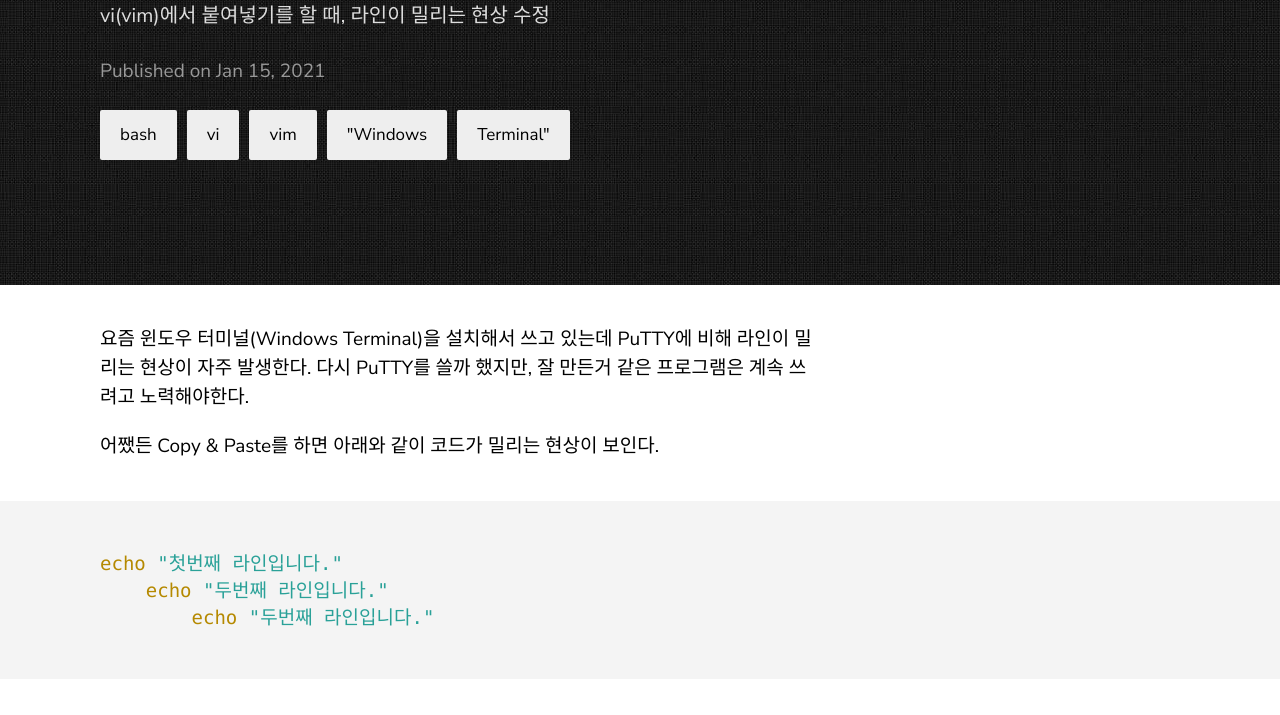
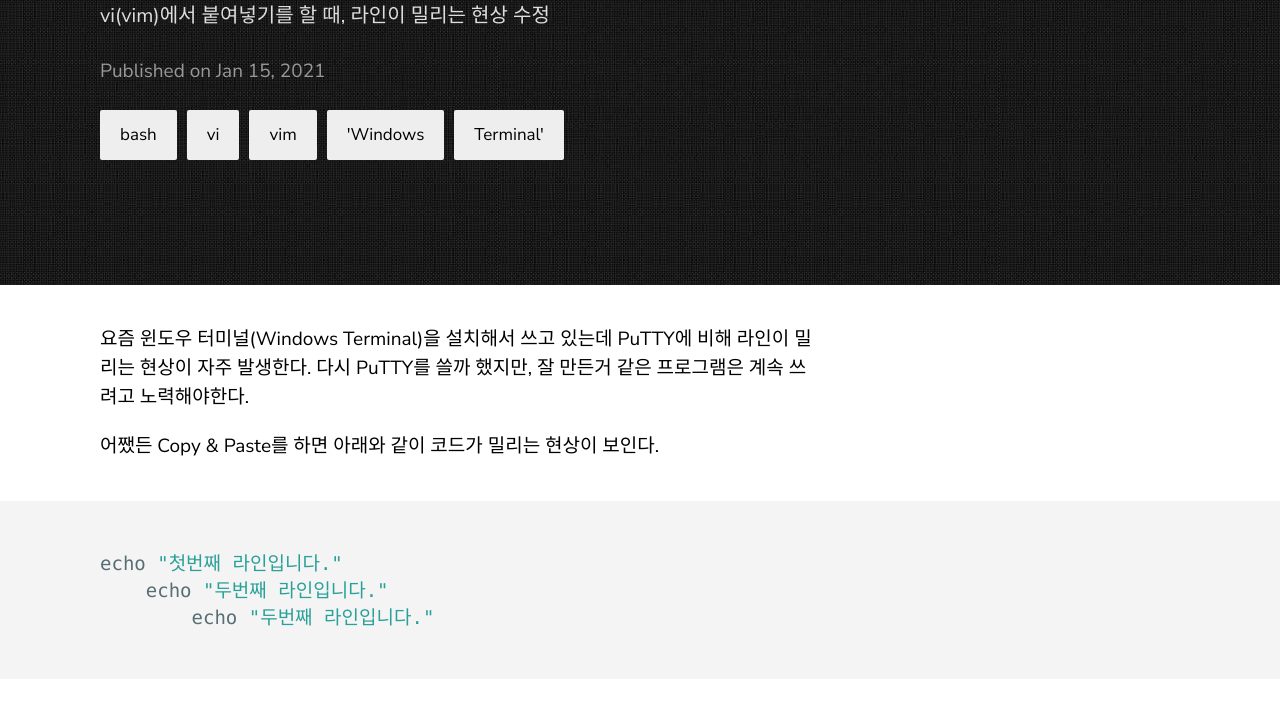
Before and after one commit to zdevowl/zdevowl.github.io, a Jekyll site: the page built from _posts/2021-01-15-vim-paste.md, in a window 1280 px wide. Shown: the part 244-959 px from the top of the page. Built offline with Jekyll 4.4.1, drawn with Linux system fonts in a browser that asks for light colours.

Commit message:
Update 2021-01-15-vim-paste.md

````diff
--- a/_posts/2021-01-15-vim-paste.md
+++ b/_posts/2021-01-15-vim-paste.md
@@ -3,13 +3,13 @@ layout: post
 title:  "vi에 붙여넣기시 라인이 밀리는 현상 수정"
 description: vi(vim)에서 붙여넣기를 할 때, 라인이 밀리는 현상 수정
 date:   2021-01-15 15:30:00 +0900
-categories: bash vi vim "Windows Terminal"
+categories: bash vi vim 'Windows Terminal'
 ---
 요즘 윈도우 터미널(Windows Terminal)을 설치해서 쓰고 있는데 PuTTY에 비해 라인이 밀리는 현상이 자주 발생한다.
 다시 PuTTY를 쓸까 했지만, 잘 만든거 같은 프로그램은 계속 쓰려고 노력해야한다.
 
 어쨌든 Copy & Paste를 하면 아래와 같이 코드가 밀리는 현상이 보인다.
-```bash
+```vim
 echo "첫번째 라인입니다."
     echo "두번째 라인입니다."
         echo "두번째 라인입니다."
````
